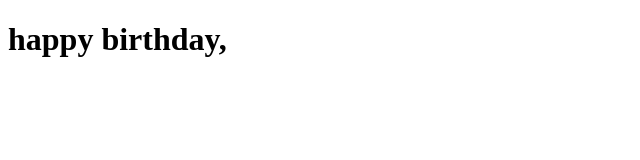
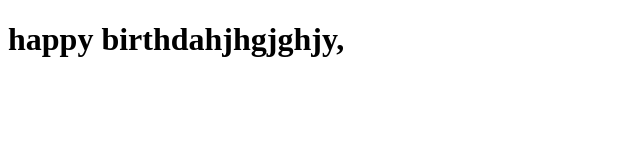
Before and after one commit to oussamabhk/-Coursera-test, a plain HTML site: page index.html in a window 1280 px wide. Shown: the whole page, without its empty margins (0-640 px from the left). Drawn offline with Linux system fonts and the light colour scheme.

Commit message:
Update index.html

```diff
--- a/index.html
+++ b/index.html
@@ -7,7 +7,7 @@
    </head>
 
    <body>
-<h1>happy birthday, </h1>
+<h1>happy birthdahjhgjghjy, </h1>
 
    </body>
 </html>
```
